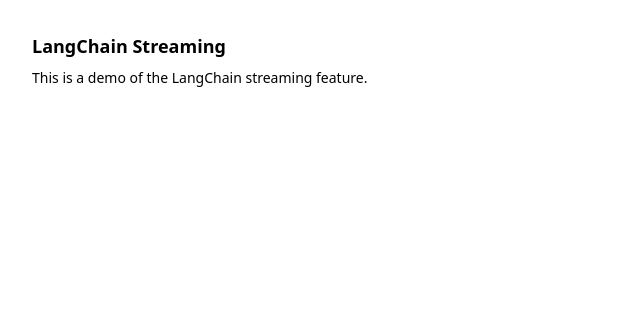
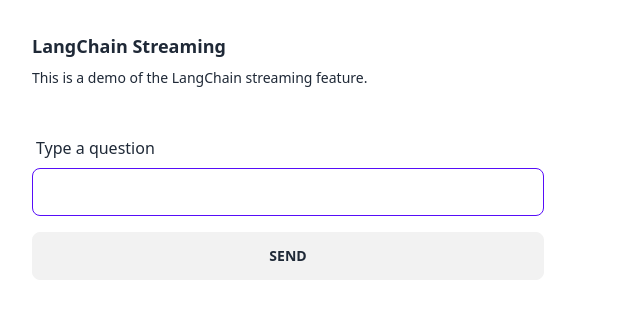
Before and after one commit to fibonacid/langchain-streaming, a React (Vite) app in the folder app/: page / in a window 1280 px wide. Shown: the top 318 px of the page, without its empty margins (0-640 px from the left). Built offline with nearby package versions, Linux system fonts and the light colour scheme.

Commit message:
create chat without streaming

```diff
--- a/app/index.html
+++ b/app/index.html
@@ -1,5 +1,5 @@
 <!DOCTYPE html>
-<html lang="en">
+<html lang="en" data-theme="light">
   <head>
     <meta charset="UTF-8" />
     <link rel="icon" type="image/svg+xml" href="/vite.svg" />
--- a/app/src/App.tsx
+++ b/app/src/App.tsx
@@ -1,3 +1,5 @@
+import { Chat } from "./Chat";
+
 function App() {
   return (
     <main className="m-8">
@@ -5,6 +7,7 @@ function App() {
       <p className="text-sm">
         This is a demo of the LangChain streaming feature.
       </p>
+      <Chat />
     </main>
   );
 }
--- /dev/null
+++ b/app/src/Chat.tsx
@@ -0,0 +1,71 @@
+import { useState } from "react";
+import { z } from "zod";
+
+const chatResponseSchema = z.object({
+  type: z.string(),
+  data: z.object({
+    content: z.string(),
+  }),
+});
+
+export function Chat() {
+  const [prompt, setPrompt] = useState("");
+  const [messages, setMessages] = useState<string[]>([]);
+
+  const handleSubmit = async (e: React.FormEvent<HTMLFormElement>) => {
+    e.preventDefault();
+    setPrompt("");
+
+    const url = new URL("/chat", "http://localhost:3333");
+    url.searchParams.append("message", prompt);
+
+    const response = await fetch(url, {
+      method: "GET",
+      headers: {
+        "Content-Type": "application/json",
+      },
+    });
+
+    const data = await response.json();
+    const result = chatResponseSchema.safeParse(data);
+
+    if (result.success) {
+      setMessages((messages) => [...messages, result.data.data.content]);
+    } else {
+      setMessages((messages) => [...messages, "Error"]);
+    }
+  };
+
+  return (
+    <div className="flex gap-10">
+      <form
+        className="mt-10 flex max-w-lg flex-1 flex-col gap-4"
+        onSubmit={handleSubmit}
+      >
+        <div className="form-control">
+          <label className="label" htmlFor="message">
+            Type a question
+          </label>
+          <input
+            className="input input-primary"
+            id="message"
+            value={prompt}
+            onChange={(e) => setPrompt(e.target.value)}
+          />
+        </div>
+        <div className="form-control">
+          <button className="btn" type="submit">
+            Send
+          </button>
+        </div>
+      </form>
+      <section className="flex flex-col gap-2">
+        {messages.map((message, index) => (
+          <p key={index} className="text-base">
+            {message}
+          </p>
+        ))}
+      </section>
+    </div>
+  );
+}
--- a/app/tailwind.config.js
+++ b/app/tailwind.config.js
@@ -1,8 +1,13 @@
+/* eslint-disable no-undef */
 /** @type {import('tailwindcss').Config} */
 export default {
   content: ["./index.html", "./src/**/*.{js,ts,jsx,tsx}"],
   theme: {
     extend: {},
   },
-  plugins: [],
+  plugins: [
+    require("daisyui", {
+      themes: ["light"],
+    }),
+  ],
 };
--- a/package.json
+++ b/package.json
@@ -13,12 +13,14 @@
   "dependencies": {
     "cors": "^2.8.5",
     "express": "^4.18.2",
-    "langchain": "^0.0.96"
+    "langchain": "^0.0.96",
+    "zod": "^3.21.4"
   },
   "devDependencies": {
     "@types/cors": "^2.8.13",
     "@types/express": "^4.17.17",
     "@types/node": "^20.3.1",
+    "daisyui": "^3.1.5",
     "dotenv": "^16.3.1",
     "nodemon": "^2.0.22",
     "prettier": "^2.8.8",
```
Also changed, not shown: server.ts (+16 -4 lines), 1 other file (tests, documents, lock files or other folders).
